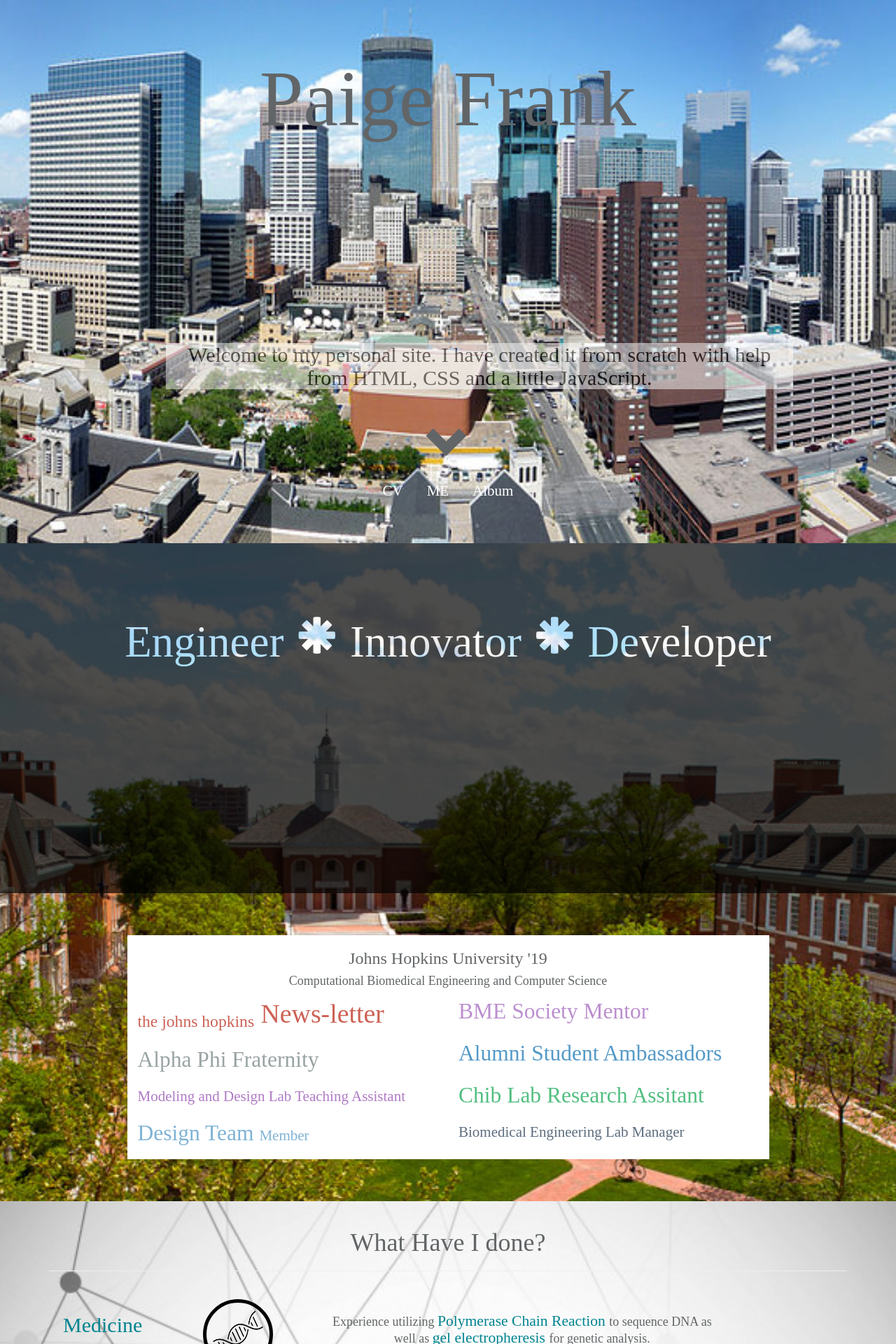
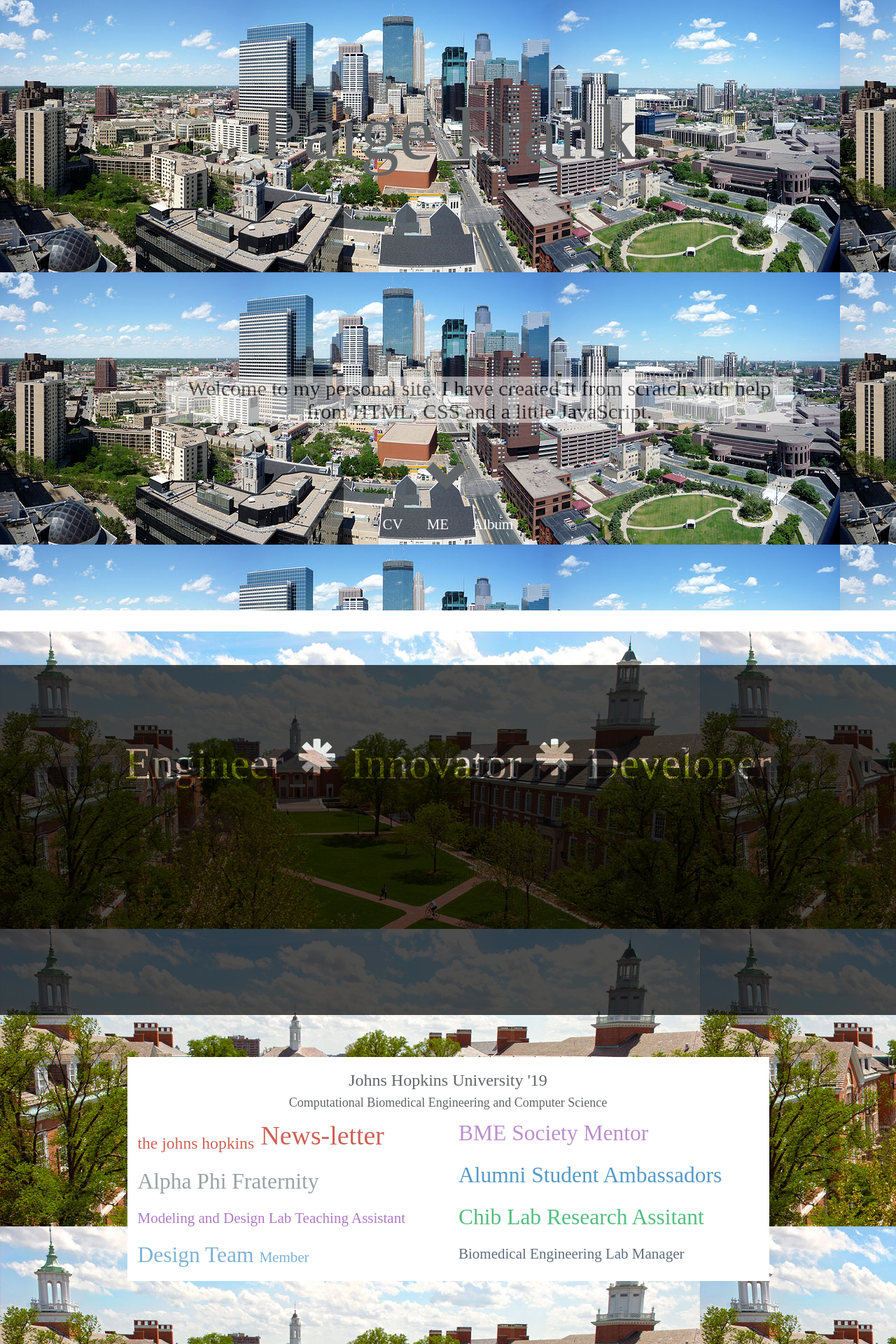
Before and after one commit to pfrank7/pfrank7.github.io, a Jekyll site: the page built from index.html, in a window 1280 px wide. Shown: the top 1920 px of the page at 70% size. Built offline with Jekyll 4.4.1, drawn with Linux system fonts in a browser that asks for light colours; nearby versions of some CDN libraries.

Commit message:
Update index.html

```diff
--- a/index.html
+++ b/index.html
@@ -3,39 +3,23 @@
 title: Paige Frank
 ---
 <style>
-.jumbotron {
-	display:flex;
-	align-items:center;
+#minne {
 	background-image: url("../photos/minne.JPG");
-	background-size:cover;
-	background-repeat:no-repeat;
-	opacity:1;
-	/*height:500px;*/
-	margin-bottom:0px;
-	margin-top:0px;
-	background-attachment: fixed;
-   	background-position: center;
-	padding:0px;
 }
 #letters {
     font-family: 'Times New Roman', Courier, Geogria;
     color: white;
     text-align:center;
-    /*font-size:50%;*/
-    /*margin: 5%;*/
     text-shadow:
     -1px -1px 0 #512E5F,
     1px -1px 0 #512E5F,
     -1px 1px 0 #512E5F,
     1px 1px 0 #512E5F;
-    /*box-shadow: 0 0 5px 5px white inset; */
     opacity: 1;
-    margin-top:0px; background-color: black; color: white; /*mix-blend-mode: multiply;*/
+    margin-top:0px; background-color: black; color: white;
     width:100%;
     height:100vh;
     margin-bottom:0px;
-    /*border-radius:25px;
-    padding:10px;*/
 }
 .jumbotron h2 {
     font-family: 'Times New Roman' ,Courier, Geogria;
@@ -66,30 +50,8 @@
 #Hopkins a {
 	color:black;
 }
-.blurb {
-  text-align: center;
-  font-family: 'Times New Roman', Helvetica, Courier;
-  margin: 40px, auto;
-
-}
-.things {
-	display:flex;
-	align-items:center;
+#things {
 	background-image: url("../photos/greytech.jpg");
-	background-size:cover;
-	background-repeat:no-repeat;
-	opacity:1;
-	/*height:500px;*/
-	margin-bottom:0px;
-	margin-top:0px;
-	background-attachment: fixed;
-   	background-position: center;
-	padding:0px;
-}
-.img-circle {
-	width: 300px;
-	height:300px;
-	margin: 40px, auto;
 }
 .icon {
     border: solid 5px black;
@@ -132,7 +94,7 @@
 }
 </style>
 <div>
-	<section class = "jumbotron">
+	<section id = "minne" class = "jumbotron">
 		<div class = "container" style = "margin:0px;padding:0px; width:100%;">
 			<div class = "row" style = "margin:0px;padding:0px;width:100%;">
 				<div id = "helloW" > <!-- class = "text-center" -->
@@ -189,7 +151,7 @@
 		</div>
 	</div>
 	</section>
-	<section class = "things">
+	<section id = "things" class = "jumbotron">
 		<div class = "container">
 		<div class = "page-header">
 			<h1> What Have I done? </h1>
```
